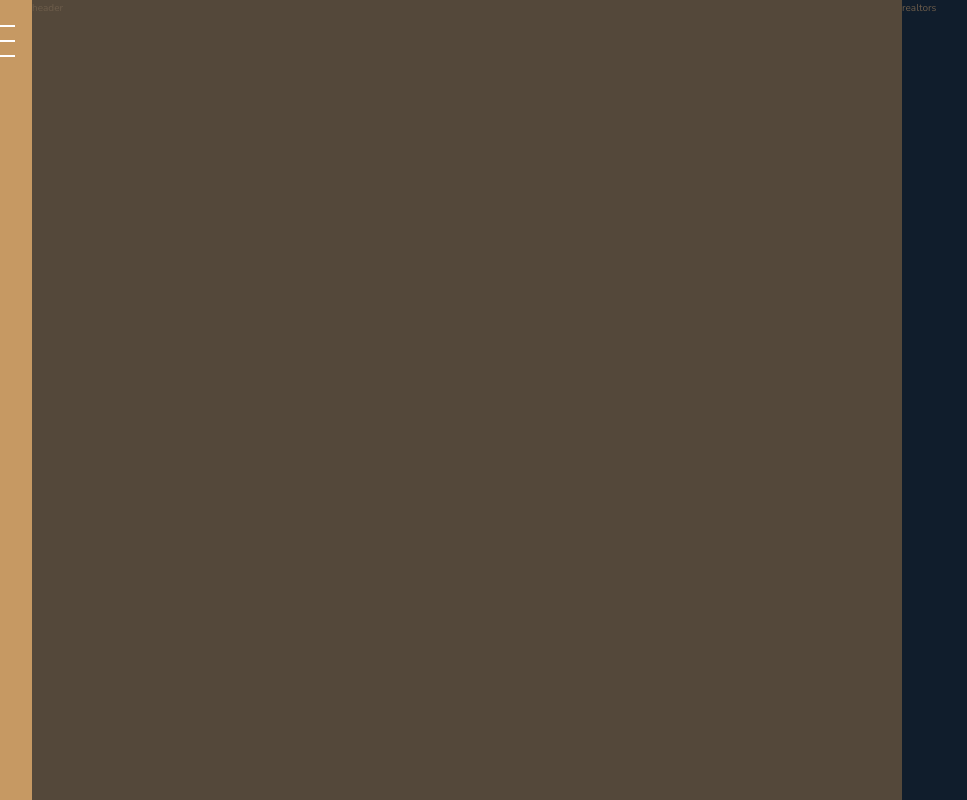
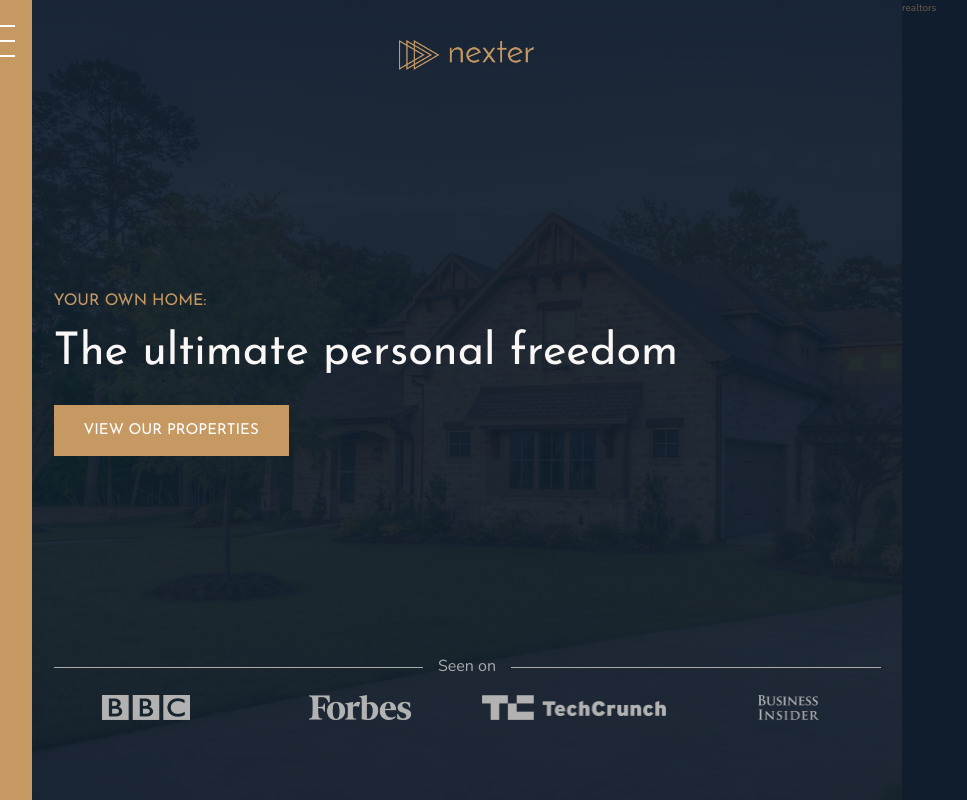
Before and after one commit to Mariia-Olena/nexter, a website: page index.html in a window 1280 px wide. Shown: the top 800 px of the page, without its empty margins (48-1015 px from the left). Drawn offline with nearby package versions, Linux system fonts and the light colour scheme.

Commit message:
add header

```diff
--- a/index.html
+++ b/index.html
@@ -18,7 +18,19 @@
     <aside class="sidebar">
       <button class="nav-btn"></button>
     </aside>
-    <header class="header">header</header>
+    <header class="header">
+      <img src="img/logo.png" alt="Nexter logo" class="header__logo">
+      <h3 class="heading-3">Your own home:</h3>
+      <h1 class="heading-1">The ultimate personal freedom</h1>
+      <button class="btn header__btn">View our properties</button>
+      <div class="header__seenon-text">Seen on</div>
+      <div class="header__seenon-logos">
+        <img src="img/logo-bbc.png" alt="Seen on logo 1">
+        <img src="img/logo-forbes.png" alt="Seen on logo 2">
+        <img src="img/logo-techcrunch.png" alt="Seen on logo 3">
+        <img src="img/logo-bi.png" alt="Seen on logo 4">
+      </div>
+    </header>
     <div class="realtors">realtors</div>
 
     <section class="features">
--- a/sass/_header.scss
+++ b/sass/_header.scss
@@ -1,4 +1,50 @@
 .header {
-  background-color: $color-grey-dark-1;
   grid-column: full-start / col-end 6;
+  background-image: linear-gradient(rgba($color-secondary, .93), rgba($color-secondary, .93)), url(../img/hero.jpeg);
+  background-size: cover;
+  padding: 8rem;
+  padding-top: 4rem;
+  display: grid;
+  grid-template-rows: 1fr min-content 6rem 1fr;
+  grid-template-columns: max-content;
+  grid-row-gap: 1.5rem;
+  justify-content: center;
+
+  &__logo {
+    height: 3rem;
+    justify-self: center;
+  }
+
+  &__btn {
+    align-self: start;
+    justify-self: start;
+  }
+
+  &__seenon-text {
+    font-size: 1.6rem;
+    color: $color-grey-light-2;
+    display: grid;
+    grid-template-columns: 1fr max-content 1fr;
+    align-items: center;
+    column-gap: 1.5rem;
+
+    &::before, &::after {
+      content: '';
+      height: 1px;
+      display: block;
+      background-color: currentColor;
+    }
+  }
+
+  &__seenon-logos {
+    display: grid;
+    grid-template-columns: repeat(4, 1fr);
+    column-gap: 3rem;
+    justify-items: center;
+
+    img {
+      height: 2.5rem;
+      filter: brightness(70%);
+    }
+  }
 }
--- a/sass/_typography.scss
+++ b/sass/_typography.scss
@@ -1,6 +1,13 @@
 %heading {
   font-family: $font-display;
   font-weight: 400;
+}
+
+.heading-1 {
+  @extend %heading;
+  font-size: 4.5rem;
+  color: $color-grey-light-1;
+  line-height: 1;
 }
 
 .heading-2 {
```
Also changed, not shown: css/style.css.
